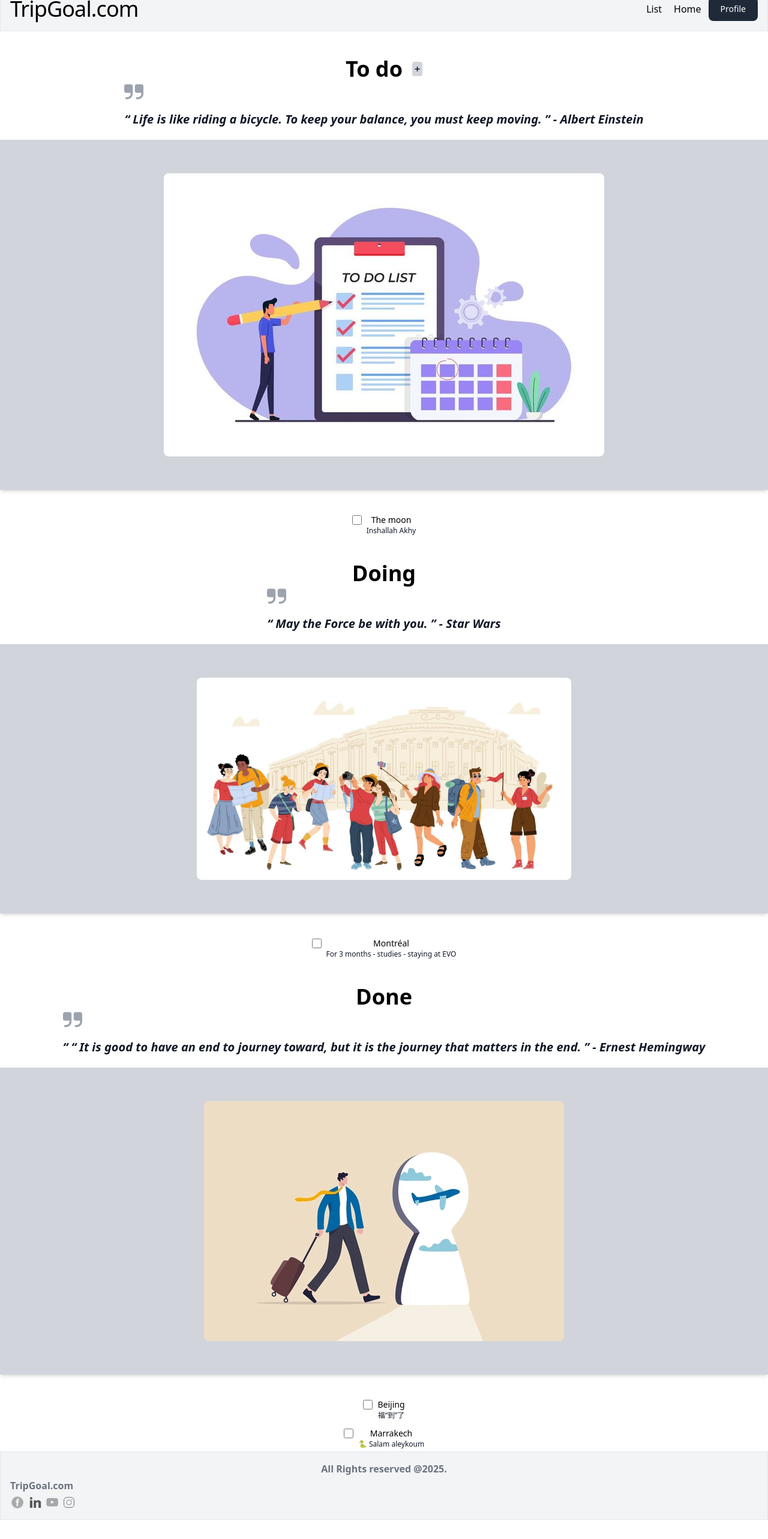
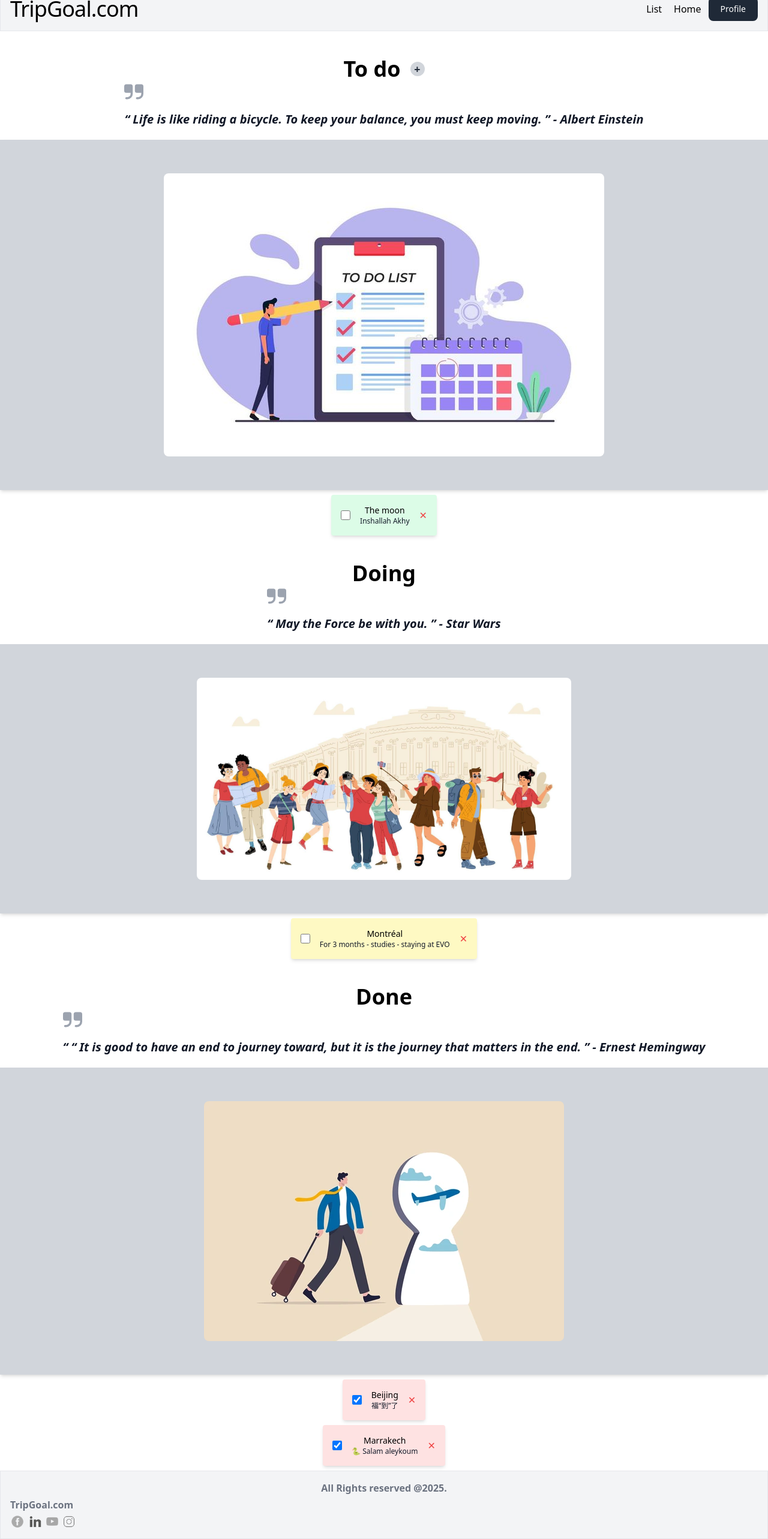
Before and after one commit to Brnt-Luap/todolist, a Vue app: page /list in a window 1280 px wide. Shown: the part 22-2588 px from the top of the page at 60% size. Before the commit the page ends 2556 px from the top, so only its background shows below. Built offline with nearby package versions, Linux system fonts and the light colour scheme.

Commit message:
Change in destination status + graphic changes

```diff
--- a/src/App.vue
+++ b/src/App.vue
@@ -1,6 +1,8 @@
 <template>
     <router-view/>
-    <MainFooter/>
+    <div class="mt-2">
+      <MainFooter/>
+    </div>
     <SideBar
     v-if="showSideBar"
     :toggle="toggleSideBar"
--- a/src/components/SideBar.vue
+++ b/src/components/SideBar.vue
@@ -6,7 +6,7 @@
                 <button class="ml-5 text-lg font-bold text-red-600" @click="toggle">X</button>
             </h1>
                 <!-- Buttons container -->
-                <form >
+                <form class="bg-gray-200">
                     <!-- City & Country area -->
                     <label for="Destination_City" class="ml-1 block text-sm font-medium text-gray-900 dark:text-black">Your Destination</label>
                         <!-- Text area for the city -->
@@ -73,7 +73,7 @@
                     <label for="input-group-1" class="ml-1 mt-1 block text-sm font-medium text-gray-900 dark:text-black">Your Comment</label>
                     <input type="text" id="Destination_City" class="mx-1 mb-1 block w-44 p-1 border border-gray-300 rounded-md shadow-sm focus:ring-indigo-500 focus:border-indigo-500 text-gray-900 dark:text-white bg-white dark:bg-gray-800" placeholder="Enter your comment..." autocomplete="off">
                     <div class="flex justify-center mt-2">
-                        <button type="button" class="text-white bg-blue-700 hover:bg-blue-800 focus:ring-4 focus:ring-blue-300 font-medium rounded-lg text-sm px-5 py-2.5 dark:bg-blue-600 dark:hover:bg-blue-700 focus:outline-none dark:focus:ring-blue-800">
+                        <button type="button" class="mb-2 text-white bg-blue-700 hover:bg-blue-800 focus:ring-4 focus:ring-blue-300 font-medium rounded-lg text-sm px-5 py-2.5 dark:bg-blue-600 dark:hover:bg-blue-700 focus:outline-none dark:focus:ring-blue-800">
                             Add to your list
                         </button>
                     </div>
--- a/src/views/ListView.vue
+++ b/src/views/ListView.vue
@@ -3,11 +3,13 @@
     <div class="max-w-screen-xl mx-auto bg-white">
     <nav class="border-gray-200">
         <div class="mx-auto flex flex-col items-center justify-center text-center">
-            <div class="flex flex-col items-center mt-10">
+            <!-- To Do Part -->
+            <div class="flex flex-col items-center mt-10" id="todo">
                 <div class="flex items-center space-x-4" id="todo">
                     <span class="text-4xl font-bold text-black leading-tight">To do</span>
-                    <button class="bg-gray-300 hover:bg-gray-400 text-gray-800 font-bold py-1/3 px-1 rounded inline-flex items-center" @click="toggleSideBar">
-                        <span>+</span>
+                    <!-- Close SideBar button -->
+                    <button class="bg-gray-300 hover:bg-gray-400 text-gray-800 font-bold rounded-full inline-flex items-center justify-center h-6 w-6" @click="toggleSideBar">
+                        <span class="text-lg">+</span>
                     </button>
                 </div>
                 <blockquote class="text-xl italic font-semibold text-gray-900 dark:text-black">
@@ -19,16 +21,19 @@
                 <div class="flex items-center space-x-100 p-4 bg-gray-300 shadow-md w-screen mt-5">
                   <img src="../assets/landing/todo2.jpg" alt="ToDo" class="rounded-lg mt-10 mb-10 block mx-auto">
                 </div>
-                <div class="flex mt-10">
+                <!-- Create task for each task in todo -->
+                <div v-for="task in task.todo" :key="task.id" class="flex items-center space-x-4 bg-green-100 p-4 rounded shadow-md mt-2">
                     <div class="flex items-center h-5">
-                        <input id="helper-checkbox" aria-describedby="helper-checkbox-text" type="checkbox" value="" class="w-4 h-4 text-blue-600 bg-gray-100 border-gray-300 rounded-sm focus:ring-blue-500 dark:focus:ring-blue-600 dark:ring-offset-gray-800 focus:ring-2 dark:bg-gray-700 dark:border-gray-600">
+                        <input type="checkbox" @change="moveTask(task, 'todo')" class="w-4 h-4 text-blue-600">
                     </div>
                     <div class="ms-2 text-sm">
-                        <label for="helper-checkbox" class="font-medium text-black-900 dark:text-black-300">The moon</label>
-                        <p id="helper-checkbox-text" class="text-xs font-normal text-gray-900 dark:text-gray-500">Inshallah Akhy</p>
+                        <label class="font-medium text-black-900">{{ task.text }}</label>
+                        <p class="text-xs text-gray-900">{{ task.description }}</p>
                     </div>
+                    <button @click="deleteTask(task, 'todo')" class="text-red-500">✕</button>
                 </div>
             </div>
+            <!-- Doing Part -->
             <div class="flex flex-col items-center mt-10" id="doing">
                 <div id="doing" class="flex items-center space-x-4">
                     <span class="text-4xl font-bold text-black leading-tight">Doing</span>
@@ -42,16 +47,19 @@
                 <div class="flex items-center space-x-100 p-4 bg-gray-300 shadow-md w-screen">
                   <img src="../assets/landing/doing2.jpg" alt="Doing" class="rounded-lg mt-10 mb-10 block mx-auto h-1/2 w-1/2">
                 </div>
-                <div class="flex mt-10">
+                <!-- Create task for each task in doing -->
+                <div v-for="task in task.doing" :key="task.id" class="flex items-center space-x-4 bg-yellow-100 p-4 rounded shadow-md mt-2">
                     <div class="flex items-center h-5">
-                        <input id="helper-checkbox" aria-describedby="helper-checkbox-text" type="checkbox" value="" class="w-4 h-4 text-blue-600 bg-gray-100 border-gray-300 rounded-sm focus:ring-blue-500 dark:focus:ring-blue-600 dark:ring-offset-gray-800 focus:ring-2 dark:bg-gray-700 dark:border-gray-600">
+                        <input type="checkbox" @change="moveTask(task, 'doing')" class="w-4 h-4 text-blue-600">
                     </div>
                     <div class="ms-2 text-sm">
-                        <label for="helper-checkbox" class="font-medium text-black-900 dark:text-black-300">Montréal</label>
-                        <p id="helper-checkbox-text" class="text-xs font-normal text-gray-900 dark:text-gray-500">For 3 months - studies - staying at EVO</p>
+                        <label class="font-medium text-black-900">{{ task.text }}</label>
+                        <p class="text-xs text-gray-900">{{ task.description }}</p>
                     </div>
+                    <button @click="deleteTask(task, 'doing')" class="text-red-500">✕</button>
                 </div>
             </div>
+            <!-- Done Part -->
             <div class="flex flex-col items-center mt-10" id="done">
                 <span class="text-4xl font-bold text-black leading-tight">Done</span>
                 <blockquote class="text-xl italic font-semibold text-gray-900 dark:text-black mb-5">
@@ -63,23 +71,17 @@
                 <div class="flex items-center space-x-100 p-4 bg-gray-300 shadow-md w-screen">
                   <img src="../assets/landing/done2.webp" alt="Done" class="rounded-lg mt-10 mb-10 block mx-auto">
                 </div>
-                <div class="flex mt-10">
+
+                <!-- Create task for each task in done -->
+                <div v-for="task in task.done" :key="task.id" class="flex items-center space-x-4 bg-red-100 p-4 rounded shadow-md mt-2">
                     <div class="flex items-center h-5">
-                        <input id="helper-checkbox" aria-describedby="helper-checkbox-text" type="checkbox" value="" class="w-4 h-4 text-blue-600 bg-gray-100 border-gray-300 rounded-sm focus:ring-blue-500 dark:focus:ring-blue-600 dark:ring-offset-gray-800 focus:ring-2 dark:bg-gray-700 dark:border-gray-600">
+                        <input type="checkbox" @change="moveTask(task, 'done')" class="w-4 h-4 text-blue-600" checked>
                     </div>
                     <div class="ms-2 text-sm">
-                        <label for="helper-checkbox" class="font-medium text-black-900 dark:text-black-300">Beijing</label>
-                        <p id="helper-checkbox-text" class="text-xs font-normal text-gray-900 dark:text-gray-500">福“到”了</p>
+                        <label class="font-medium text-black-900">{{ task.text }}</label>
+                        <p class="text-xs text-gray-900">{{ task.description }}</p>
                     </div>
-                </div>
-                <div class="flex mt-3">
-                    <div class="flex items-center h-5">
-                        <input id="helper-checkbox" aria-describedby="helper-checkbox-text" type="checkbox" value="" class="w-4 h-4 text-blue-600 bg-gray-100 border-gray-300 rounded-sm focus:ring-blue-500 dark:focus:ring-blue-600 dark:ring-offset-gray-800 focus:ring-2 dark:bg-gray-700 dark:border-gray-600">
-                    </div>
-                    <div class="ms-2 text-sm">
-                        <label for="helper-checkbox" class="font-medium text-black-900 dark:text-black-300">Marrakech</label>
-                        <p id="helper-checkbox-text" class="text-xs font-normal text-gray-900 dark:text-gray-500">🐍 Salam aleykoum</p>
-                    </div>
+                    <button @click="deleteTask(task, 'done')" class="text-red-500">✕</button>
                 </div>
             </div>
         </div>
@@ -95,6 +97,7 @@
 <script>
 import HeroHeader from '@/components/HeroHeader.vue'
 import SideBar from '@/components/SideBar.vue'
+
 export default {
   name: 'LandingView',
   components: {
@@ -103,12 +106,34 @@ export default {
   },
   data () {
     return {
-      showSideBar: false
+      showSideBar: false,
+      task: {
+        todo: [{ id: 1, text: 'The moon', description: 'Inshallah Akhy' }],
+        doing: [{ id: 2, text: 'Montréal', description: 'For 3 months - studies - staying at EVO' }],
+        done: [
+          { id: 3, text: 'Beijing', description: '福“到”了' },
+          { id: 4, text: 'Marrakech', description: '🐍 Salam aleykoum' }
+        ]
+      }
     }
   },
   methods: {
     toggleSideBar () {
       this.showSideBar = !this.showSideBar
+    },
+    moveTask (task, category) {
+      const categories = ['todo', 'doing', 'done']
+      const currentIndex = categories.indexOf(category)
+      if (currentIndex < categories.length - 1) {
+        const nextCategory = categories[currentIndex + 1]
+        // Supprimer la tâche de la catégorie actuelle
+        this.task[category] = this.task[category].filter(t => t.id !== task.id)
+        // Ajouter la tâche à la catégorie suivante
+        this.task[nextCategory].push(task)
+      }
+    },
+    deleteTask (task, category) {
+      this.task[category] = this.task[category].filter(t => t.id !== task.id)
     }
   }
 }
```
